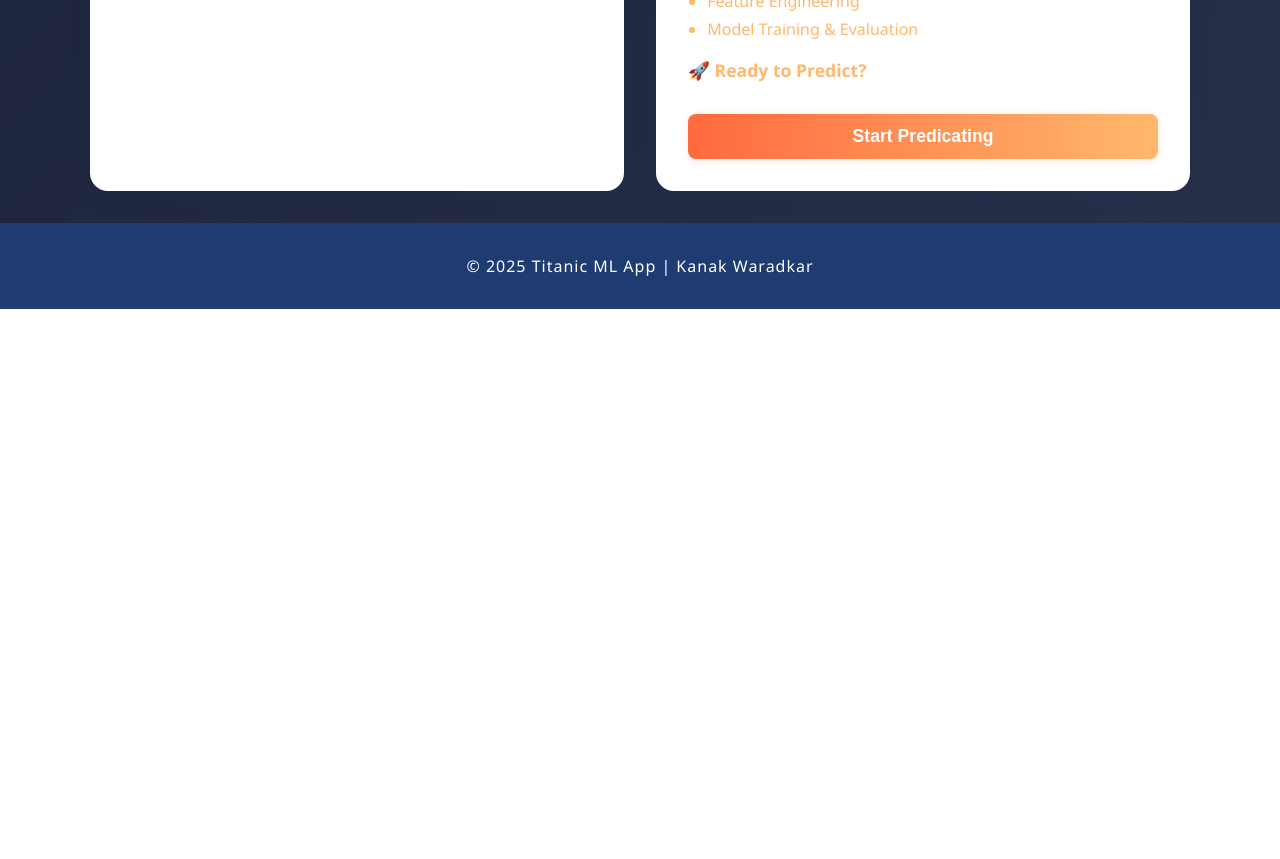
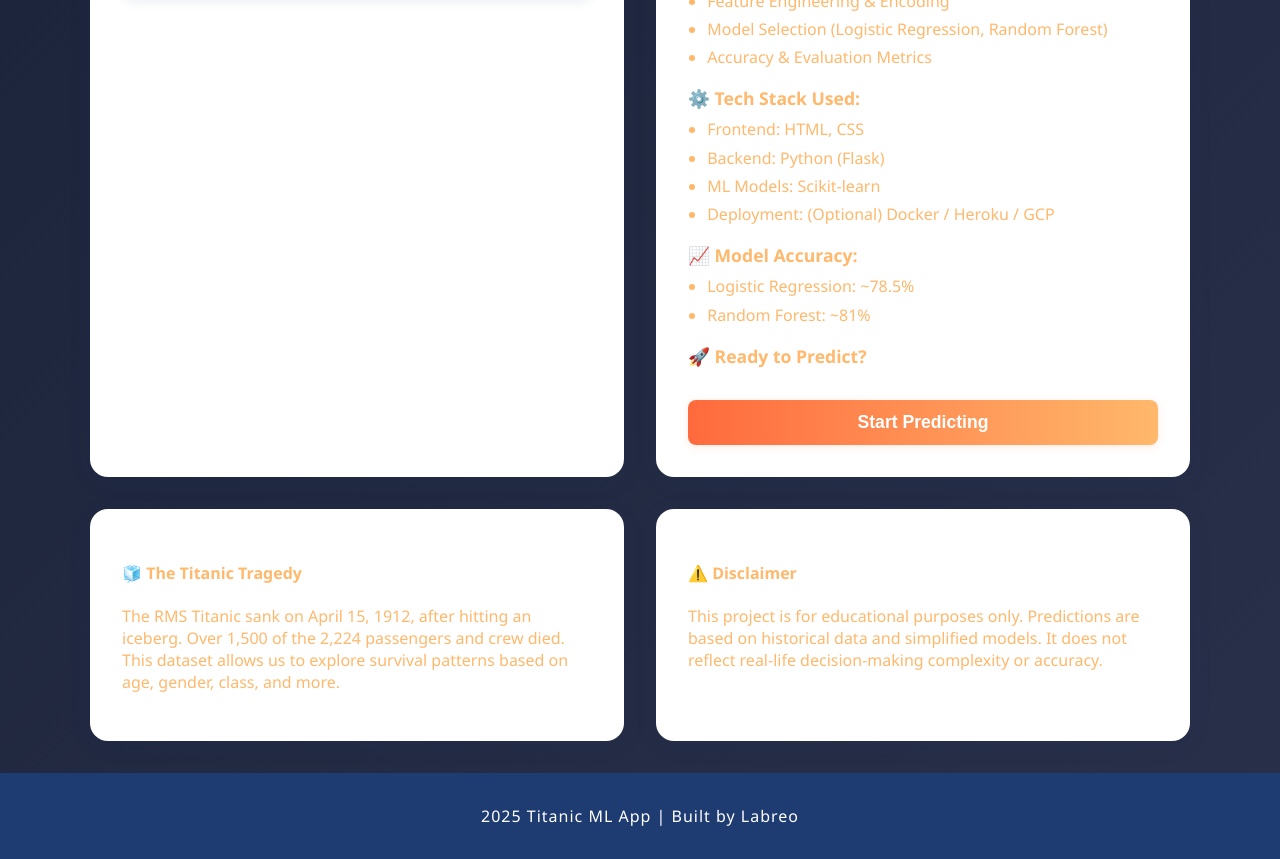
Before and after one commit to Labreo/titanic-ml, a Flask app: page / in a window 1280 px wide. Shown: the part 543-1402 px from the top of the page. Before the commit the page ends 852 px from the top, so only its background shows below. Run offline with Flask 3, Linux system fonts and the light colour scheme; parts of the project's set-up code (start-up, migrations or seed data) failed here and were passed over.

Commit message:
Coherence

```diff
--- a/static/css/style.css
+++ b/static/css/style.css
@@ -69,7 +69,7 @@ main {
     background-size: cover;
     background-position: center;
     border-radius: 12px;
-    min-height: 180px;
+    min-height: 250px;
     display: flex;
     align-items: flex-end;
     padding: 1.2rem;
--- a/templates/index.html
+++ b/templates/index.html
@@ -5,25 +5,28 @@
     <title>Titanic Prediction App</title>
     <meta name="viewport" content="width=device-width, initial-scale=1.0">
     <link rel="stylesheet" href="{{ url_for('static',filename='css/style.css') }}">
-
 </head>
 <body>
 
+    <!-- App Title -->
     <div class="appname textclr">
         <h1>Titanic Survival Prediction</h1>
     </div>
 
     <main>
-        <div class="news-section">
+
+        <!-- Project Intro -->
+        <section class="news-section">
             <h2 class="news-sec-head darkgreen">Why Titanic Dataset?</h2>
             <div class="news" style="background-image: url('https://upload.wikimedia.org/wikipedia/commons/f/fd/RMS_Titanic_3.jpg');">
                 <p id="news-title">A historic dataset used to predict passenger survival using machine learning.</p>
             </div>
-        </div>
+        </section>
 
-        <div class="info-section">
+        <!-- App Purpose & Features -->
+        <section class="info-section">
             <div class="info-desc textclr">
-                <h4 class="darkgreen">What is This App?</h4>
+                <h4 class="darkgreen">🧠 What is This App?</h4>
                 <p>This app analyzes data from the Titanic disaster and uses machine learning to predict survival outcomes.</p>
 
                 <div class="question">📊 Features used:</div>
@@ -31,27 +34,55 @@
                     <li>Passenger Class (Pclass)</li>
                     <li>Sex & Age</li>
                     <li>Fare</li>
-                    <li>Relatives Aboard</li>
+                    <li>Number of Relatives Aboard (SibSp + Parch)</li>
                 </ul>
 
                 <div class="question">🔍 What You’ll Learn:</div>
                 <ul>
-                    <li>Data Preprocessing & Cleaning</li>
-                    <li>Feature Engineering</li>
-                    <li>Model Training & Evaluation</li>
+                    <li>Data Cleaning & Preprocessing</li>
+                    <li>Feature Engineering & Encoding</li>
+                    <li>Model Selection (Logistic Regression, Random Forest)</li>
+                    <li>Accuracy & Evaluation Metrics</li>
                 </ul>
 
+                <div class="question">⚙️ Tech Stack Used:</div>
+                <ul>
+                    <li>Frontend: HTML, CSS</li>
+                    <li>Backend: Python (Flask)</li>
+                    <li>ML Models: Scikit-learn</li>
+                    <li>Deployment: (Optional) Docker / Heroku / GCP</li>
+                </ul>
 
+                <div class="question">📈 Model Accuracy:</div>
+                <ul>
+                    <li>Logistic Regression: ~78.5%</li>
+                    <li>Random Forest: ~81%</li>
+                </ul>
+
+                <!-- Call to action -->
                 <div class="question">🚀 Ready to Predict?</div>
                 <form action="{{ url_for('questions') }}">
-    <button type="submit">Start Predicating</button>
-</form>
+                    <button type="submit">Start Predicting</button>
+                </form>
             </div>
-        </div>
+        </section>
+
+        <!-- About Titanic -->
+        <section class="info-section textclr">
+            <h4 class="darkgreen">🧊 The Titanic Tragedy</h4>
+            <p>The RMS Titanic sank on April 15, 1912, after hitting an iceberg. Over 1,500 of the 2,224 passengers and crew died. This dataset allows us to explore survival patterns based on age, gender, class, and more.</p>
+        </section>
+
+        <!-- Disclaimer -->
+        <section class="info-section textclr">
+            <h4 class="darkgreen">⚠️ Disclaimer</h4>
+            <p>This project is for educational purposes only. Predictions are based on historical data and simplified models. It does not reflect real-life decision-making complexity or accuracy.</p>
+        </section>
+
     </main>
 
     <footer>
-        <p>© 2025 Titanic ML App | Kanak Waradkar</p>
+        <p>2025 Titanic ML App | Built by Labreo</p>
     </footer>
 
 </body>
```
Also changed, not shown: templates/questions.html (+6 -2 lines), README.md, images/image-1.png, images/image.png.
